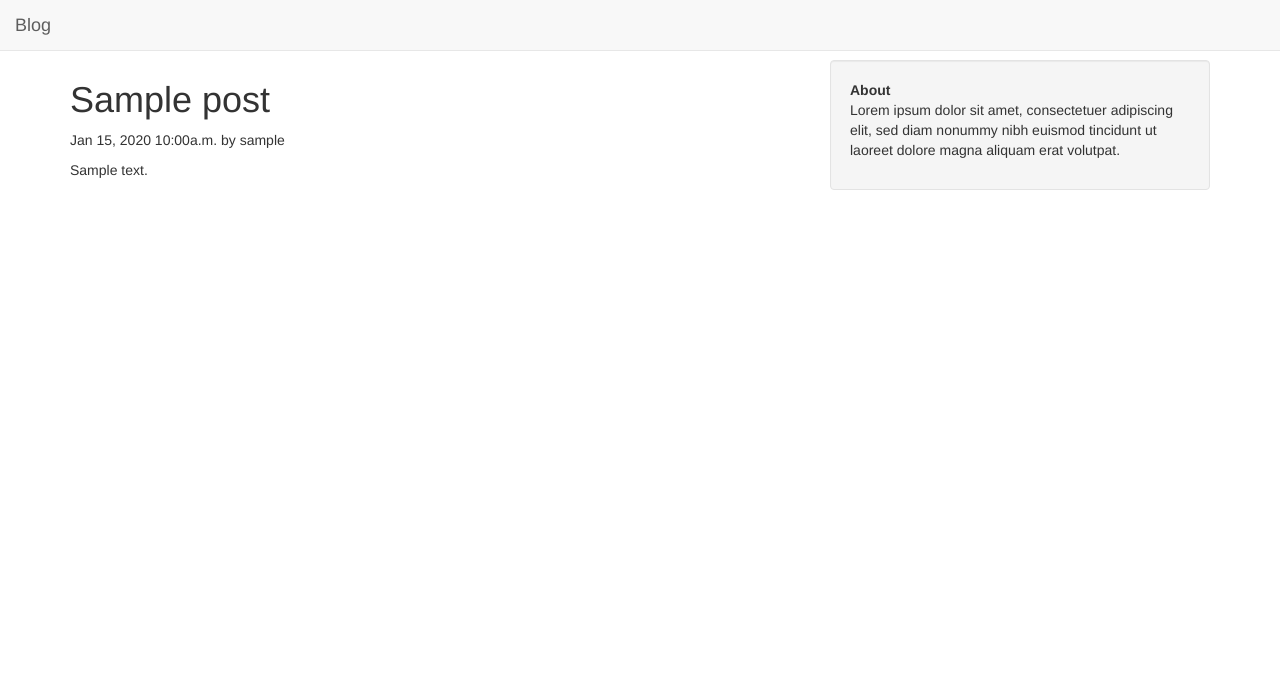
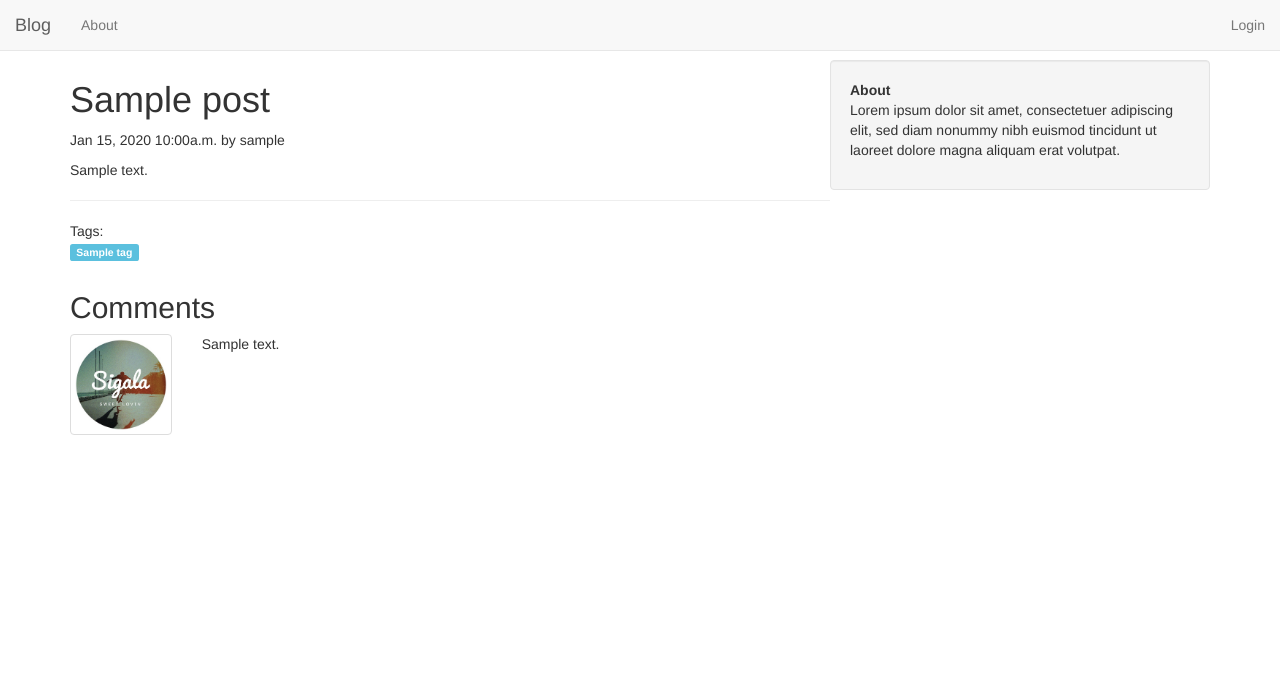
Before and after one commit to rocity/dj-blog, a Django app: page /blog/1/ in a window 1280 px wide. Shown: the top 695 px of the page. Run offline with Django 3.2, Linux system fonts and the light colour scheme; tables that the repository leaves empty hold one stand-in row (values such as "Sample post"); some libraries are stand-ins or nearby versions.

Commit message:
display comments on view blog post page

```diff
--- a/blog/models.py
+++ b/blog/models.py
@@ -58,8 +58,8 @@ class Comment(models.Model):
                                         auto_now_add=True,
                                         blank=True)
     email = models.EmailField()
-    url = models.URLField()
-    owner = models.ForeignKey(User, null=True)
+    url = models.URLField(blank=True)
+    owner = models.ForeignKey(User, null=True, blank=True)
 
     def __str__(self):
         return self.content
--- a/blog/templates/blog/includes/nav.html
+++ b/blog/templates/blog/includes/nav.html
@@ -11,5 +11,15 @@
 
             <a class="navbar-brand" href="{% url 'blog:index' %}">Blog</a>
         </div>
+
+        <div class="collapse navbar-collapse" id="bs-example-navbar-collapse-1">
+            <ul class="nav navbar-nav">
+                <li><a href="#">About</a></li>
+            </ul>
+
+            <ul class="nav navbar-nav navbar-right">
+                <li><a href="#">Login</a></li>
+            </ul>
+        </div><!-- /.navbar-collapse -->
     </div>
 </nav>
--- a/blog/templates/blog/view.html
+++ b/blog/templates/blog/view.html
@@ -1,3 +1,4 @@
+{% load staticfiles %}
 {% include 'blog/includes/head.html' %}
 {% include 'blog/includes/nav.html' %}
 
@@ -15,6 +16,40 @@
                 {% autoescape on %}
                     {{ post.content }}
                 {% endautoescape %}
+                <hr>
+                Tags:
+                <ul class="list-inline">
+                    {% for tag in post.tags.all %}
+                        <li>
+                            <span class="label label-info">
+                                {{ tag.name }}
+                            </span>
+                        </li>
+                    {% endfor %}
+                </ul>
+            {% endif %}
+        </div>
+        <div class="row">
+            <h2>Comments</h2>
+            {% if comments %}
+                {% for comment in comments %}
+                    <div class="row">
+                        <div class="col-sm-2">
+                            <a href="#" class="thumbnail">
+                                <img
+                                    src="{% static "blog/img/9.jpg" %}"
+                                    alt="thumbnail">
+                            </a>
+                        </div>
+                        <div class="col-sm-10">
+                            {{ comment.content }}
+                        </div>
+                    </div>
+                {% endfor %}
+            {% else %}
+                <div class="alert alert-info">
+                    <p>There are no comments posted yet.</p>
+                </div>
             {% endif %}
         </div>
     </div>
--- a/blog/views.py
+++ b/blog/views.py
@@ -1,6 +1,6 @@
 from django.shortcuts import render, get_object_or_404
 
-from .models import Post
+from .models import Post, Comment
 
 # Create your views here.
 def index(request):
@@ -9,4 +9,10 @@ def index(request):
 
 def view(request, post_id):
     post = get_object_or_404(Post, pk=post_id)
-    return render(request, 'blog/view.html', {'post': post})
+    comments = Comment.objects.filter(
+        status__exact='published'
+        ).order_by('-created')[:5]
+    return render(request, 'blog/view.html', {
+        'post': post,
+        'comments': comments
+        })
```
Also changed, not shown: blog/admin.py (+10 -1 lines), blog/forms.py (added), blog/static/blog/img/1.jpg (added), blog/static/blog/img/2.jpeg (added), blog/static/blog/img/3.png (added), blog/static/blog/img/4.jpg (added), blog/static/blog/img/400x400.png (added), blog/static/blog/img/5.jpg (added), blog/static/blog/img/6.jpg (added), blog/static/blog/img/7.jpeg (added), blog/static/blog/img/8.jpg (added), blog/static/blog/img/9.jpg (added).
